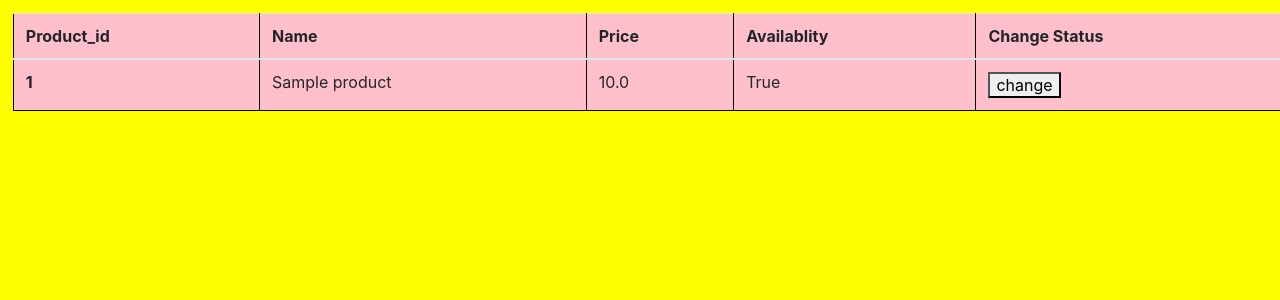
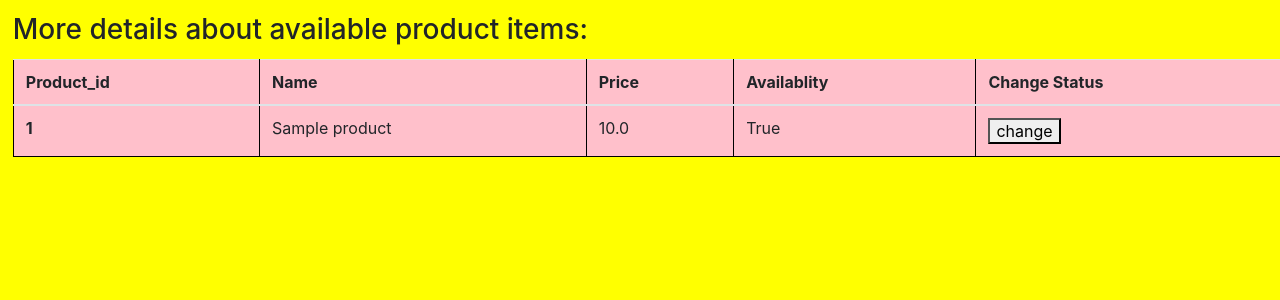
Before and after one commit to bhupinbaral0/CMS, a Django app: template canteen/templates/product_details.html in a window 1280 px wide. Shown: the part 56-356 px from the top of the page. Run offline with Django 3.2, Linux system fonts and the light colour scheme; the template is opened without the code that fills it: values that come from a table or form of the project are taken from there, others are empty; tables that the repository leaves empty hold one stand-in row (values such as "Sample post"); some libraries are stand-ins or nearby versions.

Commit message:
Update product_details.html

```diff
--- a/canteen/templates/product_details.html
+++ b/canteen/templates/product_details.html
@@ -19,6 +19,7 @@
 
     <body>
         <table class="table table-striped">
+            <h3 style="float:left; margin:1%;"> More details about available product items: </h3>
             <thead>
                 <tr>
                 <th scope="col">Product_id</th>
```
